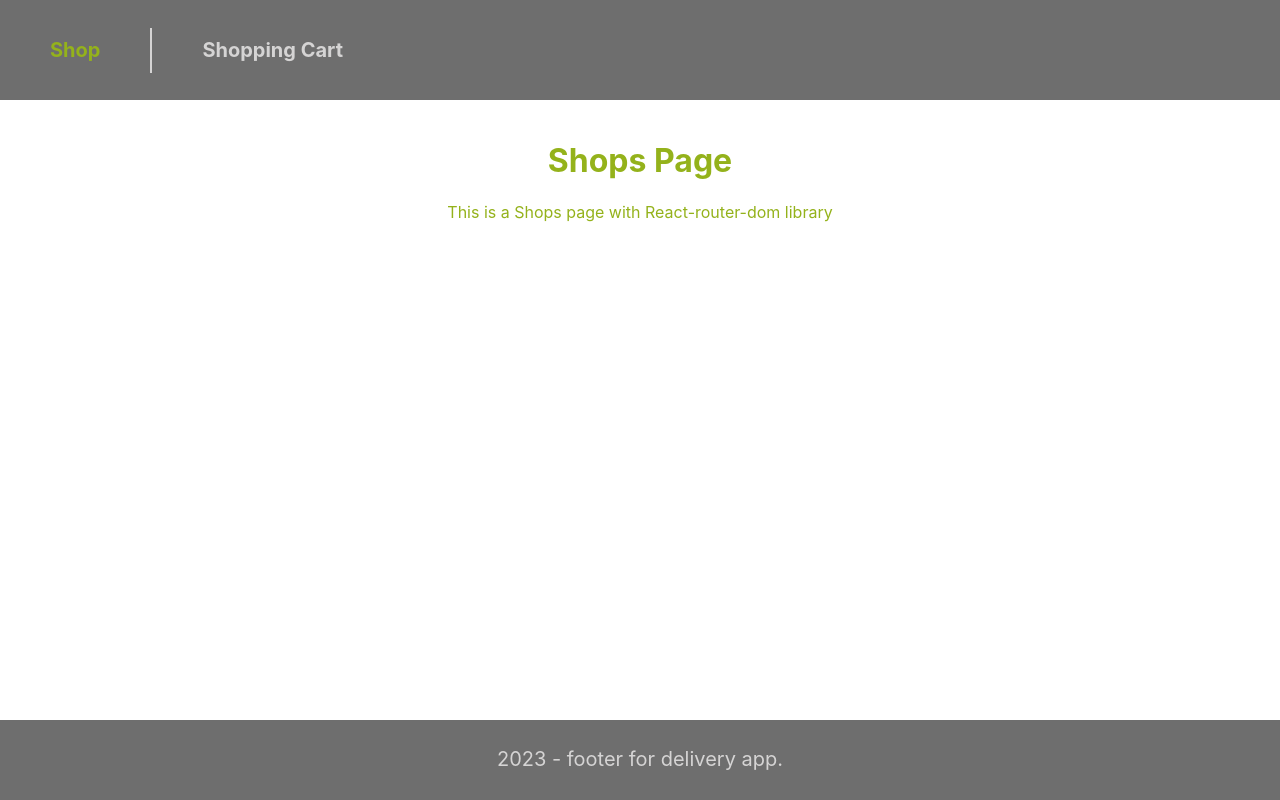
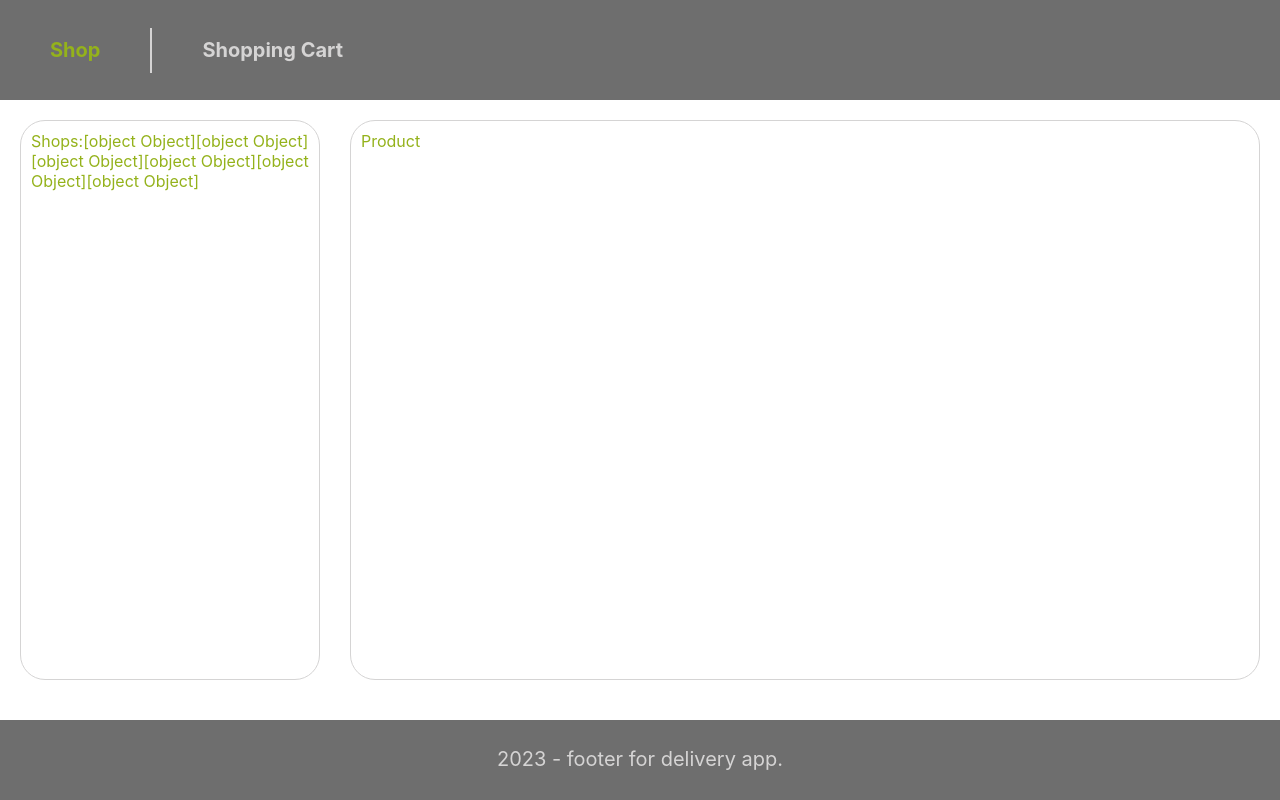
Before and after one commit to SerhiiHats/delivery-app, a React (Create React App) app: page / in a window 1280 px wide. Built offline with nearby package versions, Linux system fonts and the light colour scheme.

Commit message:
add pages

```diff
--- a/src/pages/ShopsPage.js
+++ b/src/pages/ShopsPage.js
@@ -1,11 +1,24 @@
 import React from 'react';
 import style from "./pagesStyle.module.scss";
+import constBd from "../utils/constBd";
+import {Link} from "react-router-dom";
 
 const ShopsPage = () => {
+
+
+  let listRestaurants = "";
+  for (const key in constBd) {
+    listRestaurants += <Link key={key} to={key}>{key}</Link>
+    console.log(constBd[key].name)
+  }
+
   return (
     <div className={style.shops}>
-      <h1>Shops Page </h1>
-      <p>This is a Shops page with React-router-dom library</p>
+      <div className={style.containerRestaurants}>Shops:
+        {listRestaurants}
+      </div>
+
+      <div className={style.containerProducts}>Product</div>
     </div>
   );
 };
--- a/src/pages/pagesStyle.module.scss
+++ b/src/pages/pagesStyle.module.scss
@@ -1,13 +1,39 @@
+@import "./src/index";
+
+$widthContainerRestaurants: $size * 30;
+
 .cart {
   color: #ff7f7f;
   padding: 20px;
   text-align: center;
+
 }
 
 .shops {
-  color: #94b21b;
-  padding: 20px;
-  text-align: center;
+  color: $colorActive2;
+  padding: $size * 2;
+  display: flex;
+  justify-content: space-between;
+
+  .containerRestaurants {
+    width: $widthContainerRestaurants;
+    border: 1px solid $colorDefault;
+    border-radius: 25px;
+    min-height: 70vh;
+    display: flex;
+    flex-direction: column;
+    align-items: center;
+    padding: $size;
+    box-sizing: border-box;
+  }
+
+  .containerProducts {
+    width: calc(100% - $widthContainerRestaurants - $size * 3);
+    border: 1px solid $colorDefault;
+    border-radius: 25px;
+    padding: $size;
+    box-sizing: border-box;
+  }
 }
 
 .notFound {
--- /dev/null
+++ b/src/utils/constBd.js
@@ -0,0 +1,22 @@
+const restaurants = {
+  burgerKing:{
+    name: "Burger King",
+  },
+  bestSushi:{
+    name: "Best Sushi",
+  },
+  pizzeriaItalia:{
+    name: "Pizzeria Italia",
+  },
+  pizzaCelentano:{
+    name: "Pizza Celentano",
+  },
+  pizzaPlus:{
+    name: "Pizza Plus",
+  },
+  ukrainianFood:{
+    name: "ukrainian Food",
+  },
+}
+
+export default restaurants;
```
